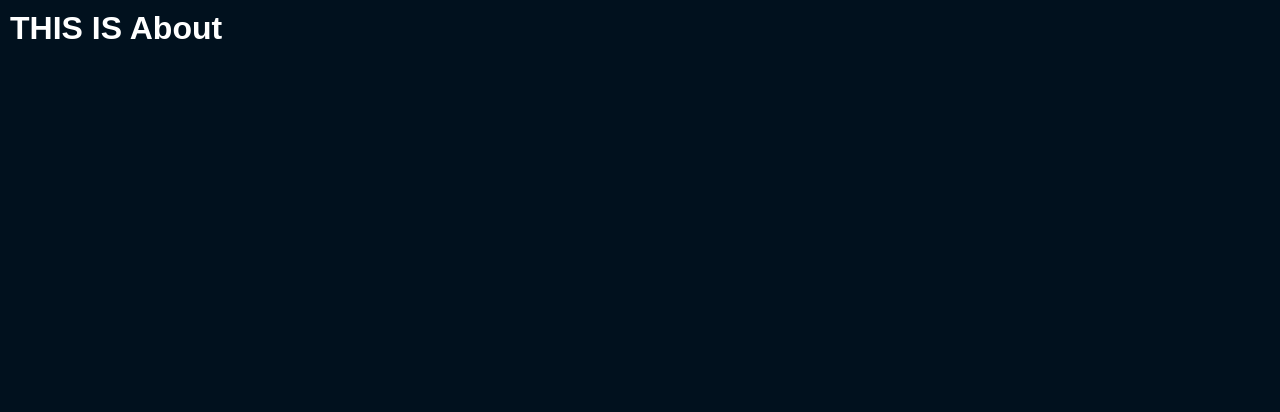
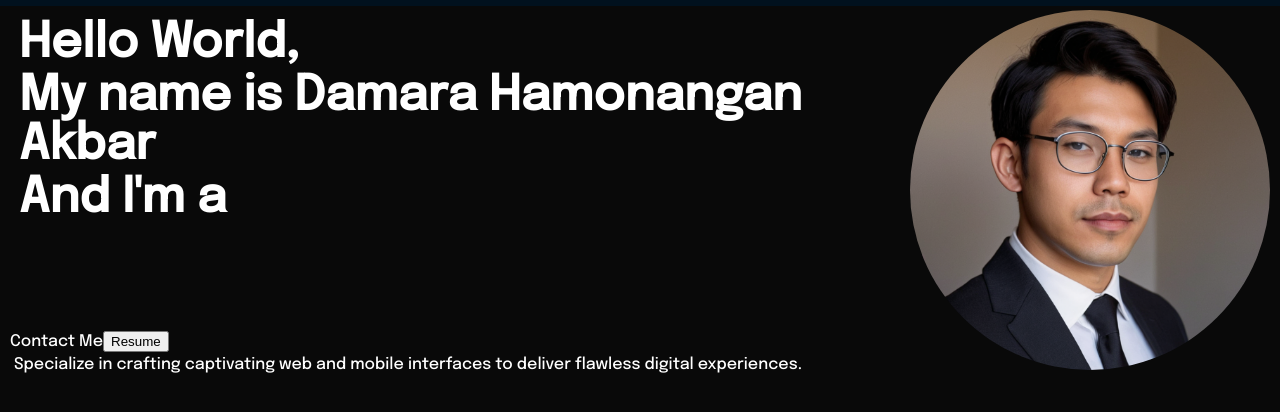
Before and after one commit to damaramay/portfolio, a React (Vite) app in the folder portfolio/: page /About in a window 1280 px wide. Shown: the top 412 px of the page. Built offline with nearby package versions, Linux system fonts and the light colour scheme.

Commit message:
dev_home: PR Navigation bar sticky tapi gak berfungsi, contact me juga belum berfungsi

```diff
--- a/portfolio/src/Routes/About.jsx
+++ b/portfolio/src/Routes/About.jsx
@@ -1,11 +1,47 @@
-import Navbar from "./Components/Navbar";
+import React from "react";
+import "./Styles/About.css";
 
 export default function About() {
+
+  const redirectToLink = () => {
+    // window.location.href = "https://wa.link/fllqnm";
+    console.log("Contact Me Button clicked!");
+  };
+
   return (
-    <>
-      <div id="About">
-        <h1>THIS IS About</h1>
+    <div id="about" className="about">
+      <div id="text-about">
+        <div className="title">
+          <span className="reveal-text" style={{ "--delay": "0s" }}>
+            Hello World,
+          </span>
+          <span className="reveal-text" style={{ "--delay": ".3s" }}>
+            My name is Damara Hamonangan Akbar
+          </span>
+          <span className="reveal-text" style={{ "--delay": ".5s" }}>
+            And I'm a
+          </span>
+        </div>
+        <span className="reveal-text" style={{ "--delay": ".7s" }}>
+          <div className="wrapper">
+            <div className="words">
+              <span>I'm a Full-stack developer,</span>
+              <span>Back-end developer,</span>
+              <span>Front-end Developer,</span>
+              <span>Android/IOS Developer</span>
+            </div>
+          </div>
+        </span>
+        <br />
+        <a href="#" onClick={() => {console.log("clicked")}}>Contact Me</a>
+        <button>Resume</button>
+        <span className="reveal-text" style={{ "--delay": ".9s" }}>
+          Specialize in crafting captivating web and mobile interfaces to deliver flawless digital experiences.
+        </span>
       </div>
-    </>
+      <div id="image-about">
+        <img src="../../public/2023-11-24_03-33-15_8471.png" alt="" />
+      </div>
+    </div>
   );
 }
--- a/portfolio/src/Routes/Components/Navbar.jsx
+++ b/portfolio/src/Routes/Components/Navbar.jsx
@@ -1,20 +1,21 @@
 import React from "react";
 import { Link } from "react-scroll";
 
-const Navbar = () => {
+const Navbar = ( ) => {
+
   return (
     <div id="header">
       <header>
         <nav>
           <ul>
             <li>
-              <Link to="Home" smooth={true} duration={500}>
+              <Link to="home" smooth={true} duration={500}>
                 Home
               </Link>
             </li>
 
             <li>
-              <Link to="About" smooth={true} duration={500}>
+              <Link to="about" smooth={true} duration={500} >
                 About
               </Link>
             </li>
@@ -26,8 +27,8 @@ const Navbar = () => {
             </li>
 
             <li>
-              <Link to="Snipplets" smooth={true} duration={500}>
-                My Snipplets
+              <Link to="snipplets" smooth={true} duration={500}>
+                CSS
               </Link>
             </li>
           </ul>
--- a/portfolio/src/Routes/Home.jsx
+++ b/portfolio/src/Routes/Home.jsx
@@ -1,5 +1,5 @@
+import { useRef } from "react";
 import { Parallax, ParallaxLayer } from "@react-spring/parallax";
-import { useRef } from "react";
 import "./Styles/Home.css";
 import About from "./About";
 import Projects from "./Projects";
@@ -7,17 +7,20 @@ import Snipplets from "./Snipplets";
 import Navbar from "./Components/Navbar";
 
 export default function Home() {
-  const ref = useRef();
+
 
   return (
-    <div id="home">
-      <Navbar />
+    <div>
+      <Parallax pages={4} >
+        <ParallaxLayer sticky={{ start: 0, end: 4 }} style={{ textAlign: "center" }}>
+          <Navbar />
+        </ParallaxLayer>
 
-      <About />
+        <ParallaxLayer offset={0.2} speed={0.5} >
+          <About />
+        </ParallaxLayer>
+      </Parallax>
 
-      <Projects />
-
-      <Snipplets />
     </div>
   );
 }
--- a/portfolio/src/Routes/Projects.jsx
+++ b/portfolio/src/Routes/Projects.jsx
@@ -1,7 +1,13 @@
+import "./Styles/Projects.css"
+
 export default function Projects() {
   return (
     <>
-       <div id="projects">
+       <div id="projects" className="projects">
+        <h1>THIS IS Projects</h1>
+        <h1>THIS IS Projects</h1>
+        <h1>THIS IS Projects</h1>
+        <h1>THIS IS Projects</h1>
         <h1>THIS IS Projects</h1>
       </div>
     </>
--- a/portfolio/src/Routes/Snipplets.jsx
+++ b/portfolio/src/Routes/Snipplets.jsx
@@ -1,7 +1,17 @@
+import "./Styles/Snipplets.css"
+
 export default function Snipplets () {
     return (
         <>
+        <div id="snipplets" className="snipplets">
         <h1>THIS IS SNIPLLETS</h1>
+        <h1>THIS IS SNIPLLETS</h1>
+        <h1>THIS IS SNIPLLETS</h1>
+        <h1>THIS IS SNIPLLETS</h1>
+        <h1>THIS IS SNIPLLETS</h1>
+        <h1>THIS IS SNIPLLETS</h1>
+        <h1>THIS IS SNIPLLETS</h1>
+        </div>
         </>
     )
 }
--- /dev/null
+++ b/portfolio/src/Routes/Styles/About.css
@@ -0,0 +1,185 @@
+@import url("https://fonts.googleapis.com/css2?family=Epilogue:wght@500&display=swap");
+
+/* *,
+*::before,
+*::after {
+  margin: 0;
+  padding: 0;
+  box-sizing: border-box;
+} */
+
+.about {
+  padding: 4px;
+  margin: 6px;
+  display: flex;
+  flex-direction: row;
+
+
+  @media (max-width: 768px) {
+    padding: 0 5px;
+    display: flex;
+    justify-content: center;
+    text-align: center;
+    flex-direction: column;
+  }
+
+}
+
+.about button {
+  /* font-size: 16px;
+  padding: 14px 24px;
+  text-decoration: none;
+  border-radius: 24px;
+  color: rgba(0, 0, 0, 0.6);
+  margin-right: 12px;
+  margin-bottom: 12px;
+
+  &:hover {
+    background-color: rgba(0, 0, 0, 0.08);
+    color: rgba(0, 0, 0, 0.9);
+    text-decoration: none;
+  } */
+}
+
+#image-about {
+  display: flex;
+  justify-content: center;
+}
+
+#image-about img {
+  width: 360px;
+  height: 360px;
+  border-radius: 60%;
+}
+
+.text-about {
+  display: flex;
+  flex-direction: column;
+  /* border: 2px solid white; */
+}
+
+.title {
+  padding: 5px;
+  font-size: 3rem;
+  font-weight: bold;
+  /* border: 2px solid white; */
+}
+
+.reveal-text {
+  --duration: 2s;
+  display: block;
+  position: relative;
+  overflow: hidden;
+  margin-block: 4px;
+  color: transparent;
+  animation: reveal 1s calc(var(--delay) + var(--duration)) forwards;
+}
+
+.reveal-text::before {
+  content: "";
+  position: absolute;
+  top: 0;
+  left: 0;
+  width: 100%;
+  height: 100%;
+  background-color: #0445a0;
+  transform: scaleX(0);
+  transform-origin: left;
+  animation: slideIn var(--duration) var(--delay) forwards, slideOut 1s calc(var(--delay) + var(--duration)) forwards;
+}
+
+.wrapper {
+  height: 50px;
+  /* padding: 10px 10px; */
+  display: flex;
+  flex-direction: column;
+  border-radius: 8px;
+  font-size: 32px;
+  margin-top: 12px;
+  margin-bottom: 12px;
+  /* border: 2px solid white; */
+
+  @media (max-width: 768px) {
+    height: 80px;
+  }
+}
+
+.words span {
+  display: block;
+  height: 140px;
+  padding-left: 4px;
+  animation: spin_words 6s infinite;
+  width: auto;
+}
+
+.words {
+  overflow: hidden;
+  /* border: 2px solid white; */
+}
+
+span {
+  display: block;
+  height: 100;
+  padding-left: 4px;
+  animation: spin_words 6s infinite;
+  width: auto;
+}
+
+@media (max-width: 768px) {
+  span {
+    height: 100;
+    display: block;
+    width: auto;
+  }
+}
+
+@keyframes reveal {
+  to {
+    color: white;
+  }
+}
+
+@keyframes slideIn {
+  from {
+    transform: scaleX(0);
+  }
+  to {
+    transform: scaleX(1);
+  }
+}
+
+@keyframes slideOut {
+  from {
+    transform: translateX(0);
+  }
+  to {
+    transform: translateX(105%);
+  }
+}
+
+@keyframes spin_words {
+  10% {
+    transform: translateY(-112%);
+  }
+  25% {
+    transform: translateY(-100%);
+  }
+  35% {
+    transform: translateY(-212%);
+  }
+  50% {
+    transform: translateY(-200%);
+  }
+  60% {
+    transform: translateY(-312%);
+  }
+  75% {
+    transform: translateY(-300%);
+  }
+  85% {
+    transform: translateY(-412%);
+  }
+  100% {
+    transform: translateY(-400%);
+  }
+}
--- a/portfolio/src/Routes/Styles/Home.css
+++ b/portfolio/src/Routes/Styles/Home.css
@@ -1,9 +1,5 @@
-.Introduction {
-    display: flex;
-    flex-direction: row;
-    flex-wrap: wrap;
-    @media (width: 768px) {
-        display: flex;
-        flex-direction: column;
-    }
+.introduction-container {
+    margin: 0;
+    padding: 4%;
+    /* border: 4px solid white; */
 }
--- /dev/null
+++ b/portfolio/src/Routes/Styles/Projects.css
@@ -0,0 +1,5 @@
+.projects {
+    padding: 4px;
+    border: 4px solid white;
+    margin: 6px;
+}
--- /dev/null
+++ b/portfolio/src/Routes/Styles/Snipplets.css
@@ -0,0 +1,5 @@
+.snipplets {
+    padding: 4px;
+    margin: 6px;
+    border: 4px solid white;
+}
--- a/portfolio/src/index.css
+++ b/portfolio/src/index.css
@@ -7,11 +7,14 @@ html {
 body {
   margin: 0;
   padding: 0;
-    font-family: sans-serif;
+  font-family: "Epilogue", sans-serif;
+  font-family: "Epilogue", sans-serif;
+  background-color: #090909;
+  color: white;
+  height: 100vh;
 }
 
 header {
-    position: sticky;
   top: 0;
   left: 0;
   z-index: 1;
@@ -19,22 +22,20 @@ header {
   display: flex;
   justify-content: center;
   align-items: center;
-    /* border: 2px solid white; */
 }
 
 nav {
-    position: sticky;
   top: 0;
   width: 400px;
   color: black;
   padding: 10px 0;
   text-align: center;
   display: flex;
-    justify-content: space-around;
+  justify-content: space-between;
   border-radius: 5rem;
   backdrop-filter: blur(4px);
   background-color: rgba(95, 91, 91, 0.5);
-    z-index: 2; /* Ensure it's above other elements */
+  /* z-index: 100; */
 }
 
 nav ul {
@@ -53,7 +54,13 @@ a {
   color: var(--text);
 }
 
-h1, h2, h3, h4, h5, h6 {
+p,
+h1,
+h2,
+h3,
+h4,
+h5,
+h6 {
   color: var(--text);
   margin: 0;
   padding: 10px;
```
Also changed, not shown: portfolio/public/2023-11-24_03-33-15_8471.png (added). Lines whose indentation alone changed are shown as unchanged.
